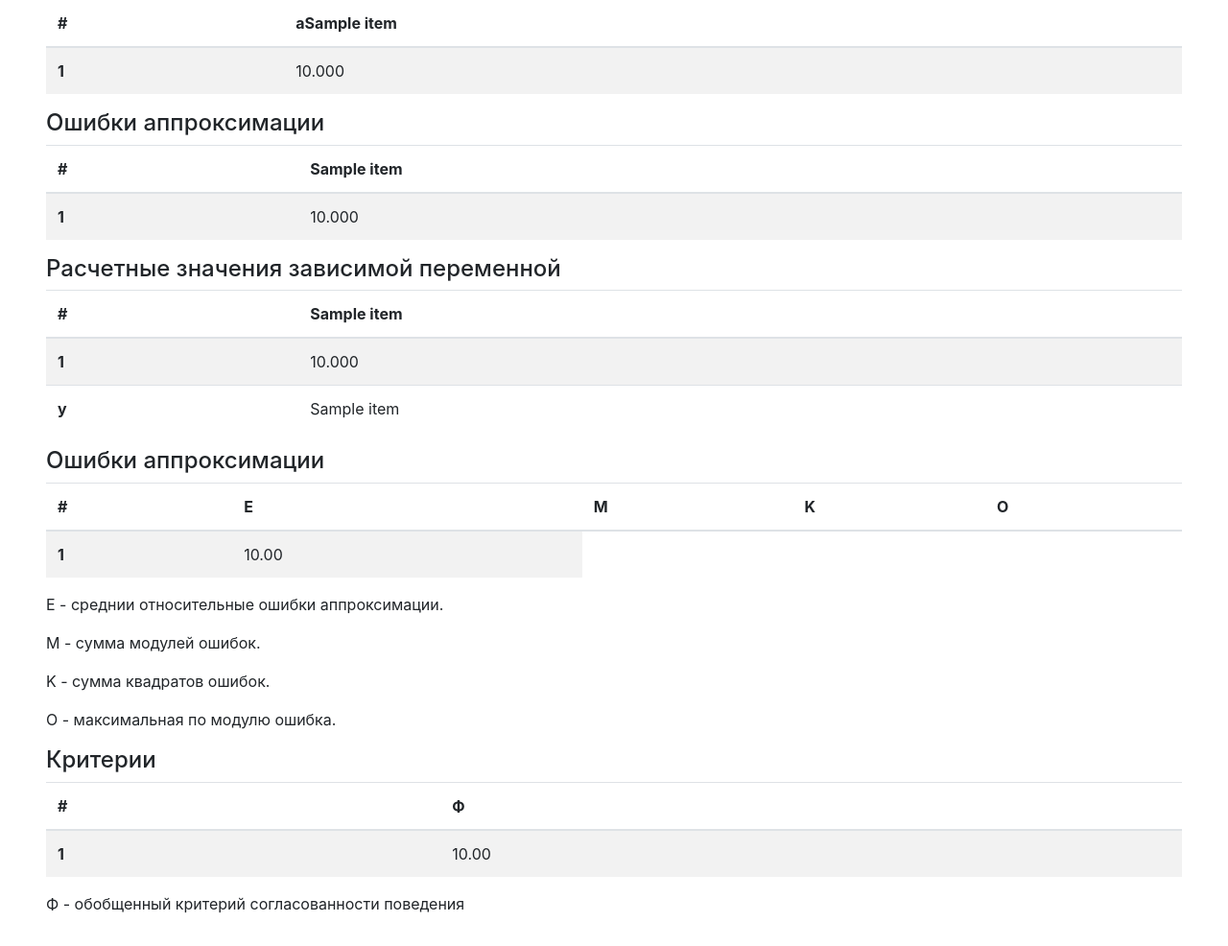
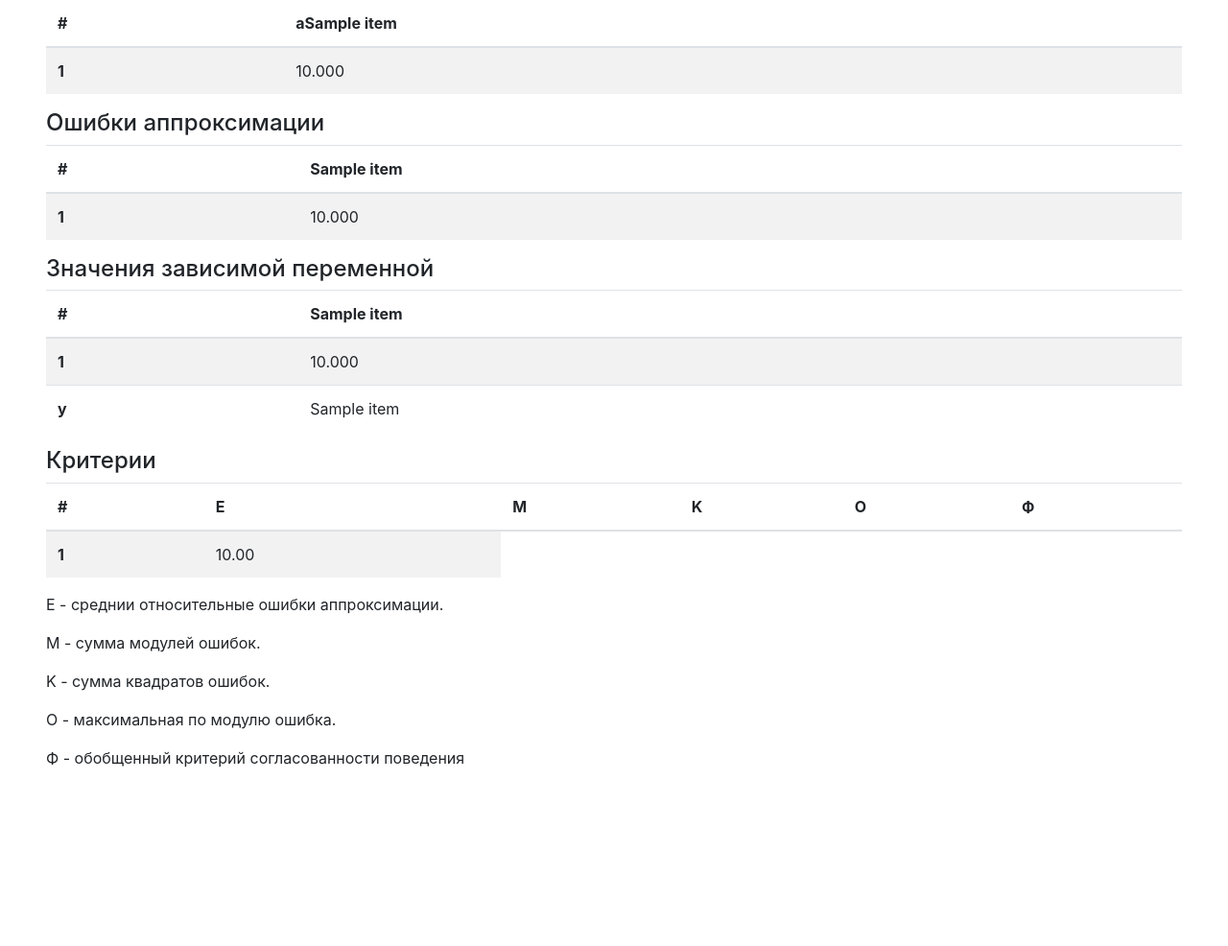
Before and after one commit to golood/regres-web, a Flask app: template templates/answer.html in a window 1280 px wide. Shown: the part 96-1082 px from the top of the page at 96% size. After the commit the page ends 896 px from the top, so only its background shows below. Run offline with Flask 2, Linux system fonts and the light colour scheme; the template is opened without the code that fills it: most values are stand-ins (such as "Sample title", 1, 10 or a date in 2020); some libraries are stand-ins or nearby versions.

Commit message:
Поправил template с результатами решений.

```diff
--- a/regres/regressionAPI.py
+++ b/regres/regressionAPI.py
@@ -109,7 +109,7 @@ class Method:
         self.osp = sum(a)
 
     def get_result(self):
-        return self.a, self.eps, [self.e, self.M, self.K, self.O], self.yy, [self.osp]
+        return self.a, self.eps, [self.e, self.M, self.K, self.O, self.osp], self.yy
 
     def get_bias_estimate(self):
         """
--- a/templates/answer.html
+++ b/templates/answer.html
@@ -74,7 +74,7 @@
   </tbody>
 </table>
 
-<h4>Расчетные значения зависимой переменной</h4>
+<h4>Значения зависимой переменной</h4>
 <table class="table table-striped">
   <thead>
     <tr>
@@ -102,7 +102,7 @@
   </tbody>
 </table>
 
-<h4>Ошибки аппроксимации</h4>
+<h4>Критерии</h4>
 <table class="table table-striped">
   <thead>
     <tr>
@@ -111,6 +111,7 @@
       <th scope="col">M</th>
       <th scope="col">K</th>
       <th scope="col">O</th>
+      <th scope="col">Ф</th>
     </tr>
   </thead>
   <tbody>
@@ -129,30 +130,9 @@
     <p>M - сумма модулей ошибок.</p>
     <p>K - сумма квадратов ошибок.</p>
     <p>O - максимальная по модулю ошибка.</p>
+    <p>Ф - обобщенный критерий согласованности поведения</p>
 </div>
 
-<h4>Критерии</h4>
-<table class="table table-striped">
-  <thead>
-    <tr>
-      <th scope="col">#</th>
-      <th scope="col">Ф</th>
-    </tr>
-  </thead>
-  <tbody>
-    {% for task in data.results %}
-      <tr>
-        <th scope="row">{{ task[0] }}</th>
-          {% for item in task[1][4] %}
-            <td>{{ '{:.2f}'.format(item) }}</td>
-          {% endfor %}
-      </tr>
-    {% endfor %}
-  </tbody>
-</table>
-<div>
-    <p>Ф - обобщенный критерий согласованности поведения</p>
-</div>
 </div>
 <script src="https://code.jquery.com/jquery-3.4.1.slim.min.js" integrity="sha384-J6qa4849blE2+poT4WnyKhv5vZF5SrPo0iEjwBvKU7imGFAV0wwj1yYfoRSJoZ+n" crossorigin="anonymous"></script>
 <script src="https://cdn.jsdelivr.net/npm/popper.js@1.16.0/dist/umd/popper.min.js" integrity="sha384-Q6E9RHvbIyZFJoft+2mJbHaEWldlvI9IOYy5n3zV9zzTtmI3UksdQRVvoxMfooAo" crossorigin="anonymous"></script>
```
